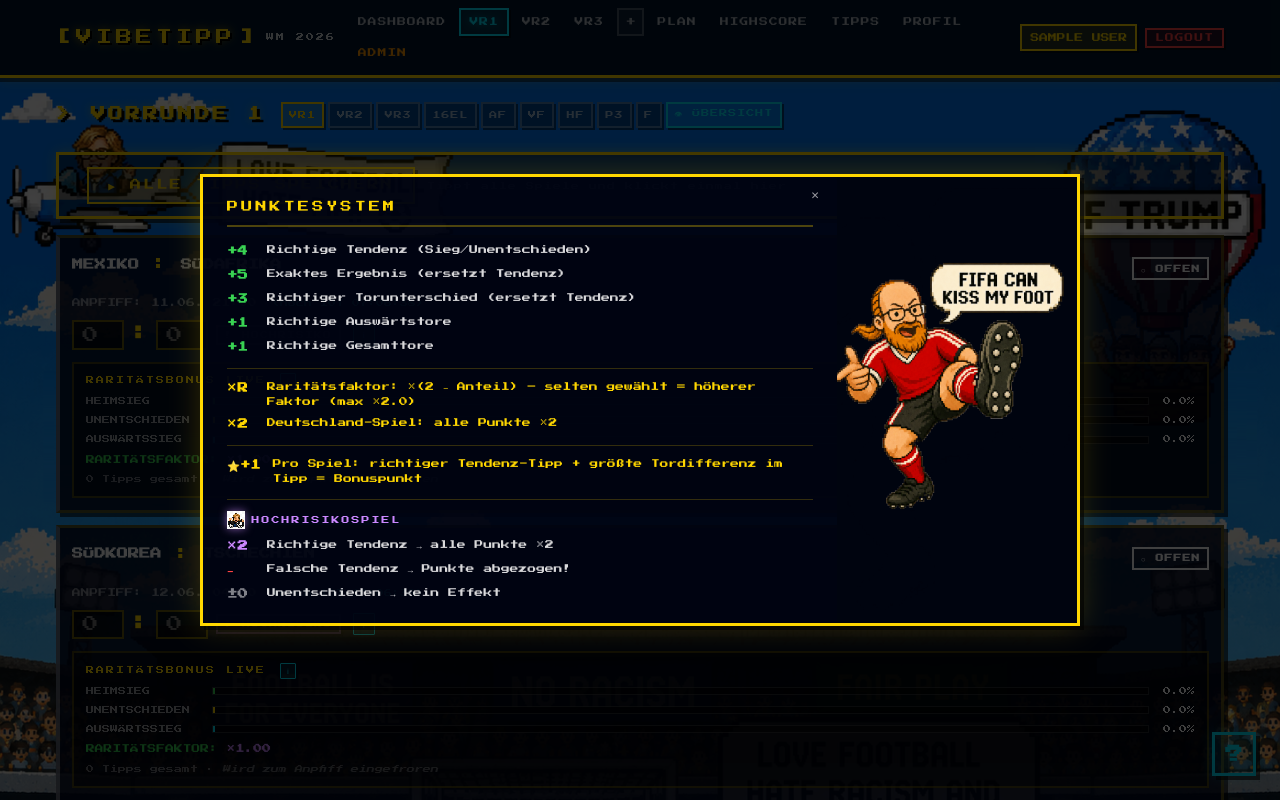
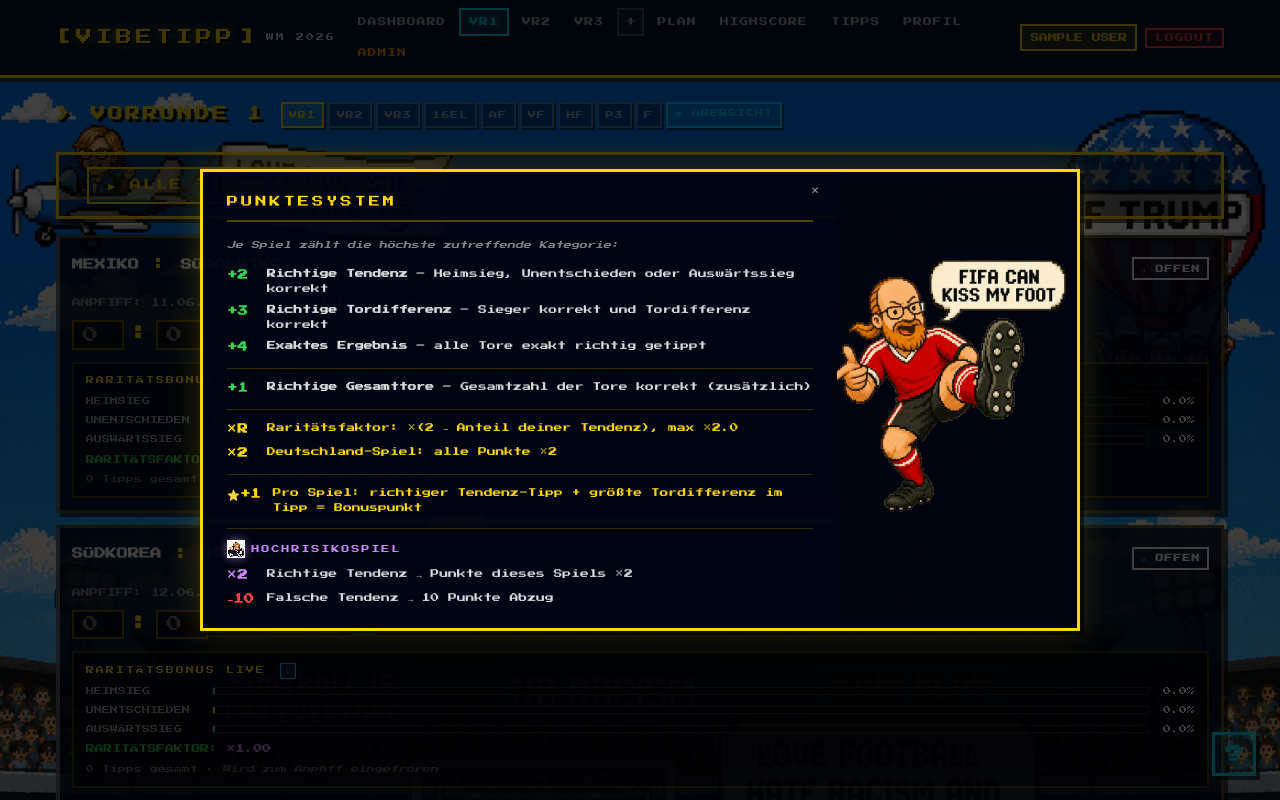
Before and after one commit to jonasbienzeisler/VibeTipp, a Flask app: page /matchday/1 in a window 1280 px wide, after a click that opens the changed part. Run offline with Flask 3, Linux system fonts and the light colour scheme; the visitor is signed in with stand-in values (Sample User, id 1).

Commit message:
feat(scoring): align point rules and high-risk game logic
New point system (highest category wins per game):
  - Exact result:       +4 pts  (was +5)
  - Correct goal diff:  +3 pts  (unchanged)
  - Correct tendency:   +2 pts  (was +4)
  - Wrong tendency:      0 pts
  - Correct total goals: +1 pt  (additional, any tendency)

Removed: home-goals bonus, away-goals bonus, goal-rich bonus,
         wrong-tendency 2pt cap.

High-risk game simplified:
  - Correct tendency: pts x2  (draw is a normal tendency)
  - Wrong tendency:   exactly -10 pts  (was variable deduction)
  - Removed: draw = neutral rule

All tooltips updated: PUNKTESYSTEM, HOCHRISIKOSPIEL, SPIELREGELN,
and KANN ICH HELFEN help modal. tip_detail.html breakdown table
rewritten to match new ScoreBreakdown fields.

54 scoring tests pass.

Co-Authored-By: Claude Sonnet 4.6 <noreply@anthropic.com>

```diff
--- a/app/templates/base.html
+++ b/app/templates/base.html
@@ -100,23 +100,23 @@
         <button class="info-modal-close" onclick="closeModal('modal-help')">✕</button>
         <div class="info-modal-title">❓ KANN ICH HELFEN?</div>
         <div class="info-modal-body">
-          <div class="info-row"><span class="info-pts">📋</span><span><strong>Tipp abgeben:</strong> Gehe zu einem Spieltag, trage Heim- und Auswärtstoranzahl ein und speichere mit dem Speichern-Button.</span></div>
+          <div class="info-row"><span class="info-pts">📋</span><span><strong>Tipp abgeben:</strong> Gehe zu einem Spieltag, trage Heim- und Auswärtstore ein und speichere deinen Tipp.</span></div>
           <div class="info-sep"></div>
-          <div class="info-row"><span class="info-pts">⏰</span><span><strong>Deadline:</strong> Jedes Spiel sperrt einzeln beim Anpfiff. Davor getippt und gespeichert haben!</span></div>
+          <div class="info-row"><span class="info-pts">⏰</span><span><strong>Deadline:</strong> Jedes Spiel sperrt einzeln beim Anpfiff. Tipps müssen vorher gespeichert sein.</span></div>
           <div class="info-sep"></div>
-          <div class="info-row"><span class="info-pts info-pts-green">+4</span><span>Richtige Tendenz (Heimsieg / Unentschieden / Auswärtssieg)</span></div>
-          <div class="info-row"><span class="info-pts info-pts-green">+5</span><span>Exaktes Ergebnis (ersetzt Tendenzpunkte)</span></div>
-          <div class="info-row"><span class="info-pts info-pts-green">+3</span><span>Richtiger Torunterschied (ersetzt Tendenzpunkte)</span></div>
-          <div class="info-row"><span class="info-pts info-pts-green">+1</span><span>Richtige Auswärtstore</span></div>
-          <div class="info-row"><span class="info-pts info-pts-green">+1</span><span>Richtige Gesamttore</span></div>
+          <div class="info-note" style="margin-bottom:0.4rem">Je Spiel zählt die höchste zutreffende Kategorie:</div>
+          <div class="info-row"><span class="info-pts info-pts-green">+2</span><span><strong>Richtige Tendenz:</strong> Heimsieg, Unentschieden oder Auswärtssieg korrekt.</span></div>
+          <div class="info-row"><span class="info-pts info-pts-green">+3</span><span><strong>Richtige Tordifferenz:</strong> Sieger korrekt und Tordifferenz korrekt.</span></div>
+          <div class="info-row"><span class="info-pts info-pts-green">+4</span><span><strong>Exaktes Ergebnis:</strong> Alle Tore exakt richtig getippt.</span></div>
+          <div class="info-row"><span class="info-pts info-pts-green">+1</span><span><strong>Richtige Gesamttore:</strong> Gesamtzahl der Tore korrekt (zusätzlich).</span></div>
           <div class="info-sep"></div>
-          <div class="info-row info-row-special"><span class="info-pts">×R</span><span>Raritätsfaktor: ×(2 − Anteil deiner Tendenz), max ×2.0 – wer seltener tippt, bekommt mehr</span></div>
-          <div class="info-row info-row-special"><span class="info-pts">×2</span><span>Deutschland-Spiele: alle Punkte verdoppelt</span></div>
-          <div class="info-row info-row-special"><span class="info-pts">⭐+1</span><span>Bonuspunkt pro Spiel: Spieler mit richtiger Tendenz UND größter Tordifferenz im Tipp</span></div>
+          <div class="info-row info-row-special"><span class="info-pts">×R</span><span><strong>Raritätsfaktor:</strong> ×(2 − Anteil deiner Tendenz), max ×2.0. Seltenere Tipps bringen mehr.</span></div>
+          <div class="info-row info-row-special"><span class="info-pts">×2</span><span><strong>Deutschland-Spiele:</strong> Alle Punkte dieses Spiels werden verdoppelt.</span></div>
+          <div class="info-row info-row-special"><span class="info-pts">⭐+1</span><span><strong>Bonuspunkt pro Spiel:</strong> Spieler mit richtiger Tendenz und größter Tordifferenz im Tipp.</span></div>
           <div class="info-sep"></div>
-          <div class="info-row"><span class="info-pts info-pts-purple">⚡</span><span><strong>Hochrisikospiel:</strong> Einmal pro Spieltag wählbar. Richtige Tendenz → ×2. Falsche Tendenz → Punkte abgezogen!</span></div>
+          <div class="info-row"><span class="info-pts info-pts-purple">⚡</span><span><strong>Hochrisikospiel:</strong> Einmal pro Spieltag wählbar. Richtige Tendenz → ×2. Falsche Tendenz → −10 Punkte.</span></div>
           <div class="info-sep"></div>
-          <div class="info-row"><span class="info-pts">🏆</span><span><strong>Highscore:</strong> Gesamtpunkte aller Spiele. Wer am Ende vorne ist, gewinnt!</span></div>
+          <div class="info-row"><span class="info-pts">🏆</span><span><strong>Highscore:</strong> Gesamtpunkte aller Spiele. Wer am Ende vorne ist, gewinnt.</span></div>
           <div class="info-row"><span class="info-pts">👤</span><span><strong>Profil:</strong> Anzeigenamen ändern und Zahlungsstatus einsehen.</span></div>
         </div>
       </div>
--- a/app/templates/matchday.html
+++ b/app/templates/matchday.html
@@ -288,7 +288,7 @@
       </div>
       <div class="risk-note-text">
         Optional. Pro Spieltag ein Spiel wählbar.<br>
-        Richtige Tendenz: ×2 · Falsche Tendenz: Punkte abgezogen · Unentschieden: kein Effekt.
+        Richtige Tendenz: Punkte ×2 · Falsche Tendenz: −10 Punkte.
       </div>
     </div>
   </div>
@@ -303,13 +303,14 @@
       <button class="info-modal-close" onclick="closeModal('modal-scoring')">✕</button>
       <div class="info-modal-title">PUNKTESYSTEM</div>
       <div class="info-modal-body">
-        <div class="info-row"><span class="info-pts info-pts-green">+4</span><span>Richtige Tendenz (Sieg/Unentschieden)</span></div>
-        <div class="info-row"><span class="info-pts info-pts-green">+5</span><span>Exaktes Ergebnis (ersetzt Tendenz)</span></div>
-        <div class="info-row"><span class="info-pts info-pts-green">+3</span><span>Richtiger Torunterschied (ersetzt Tendenz)</span></div>
-        <div class="info-row"><span class="info-pts info-pts-green">+1</span><span>Richtige Auswärtstore</span></div>
-        <div class="info-row"><span class="info-pts info-pts-green">+1</span><span>Richtige Gesamttore</span></div>
+        <div class="info-note" style="margin-bottom:0.5rem">Je Spiel zählt die höchste zutreffende Kategorie:</div>
+        <div class="info-row"><span class="info-pts info-pts-green">+2</span><span><strong>Richtige Tendenz</strong> – Heimsieg, Unentschieden oder Auswärtssieg korrekt</span></div>
+        <div class="info-row"><span class="info-pts info-pts-green">+3</span><span><strong>Richtige Tordifferenz</strong> – Sieger korrekt und Tordifferenz korrekt</span></div>
+        <div class="info-row"><span class="info-pts info-pts-green">+4</span><span><strong>Exaktes Ergebnis</strong> – alle Tore exakt richtig getippt</span></div>
         <div class="info-sep"></div>
-        <div class="info-row info-row-special"><span class="info-pts">×R</span><span>Raritätsfaktor: ×(2 − Anteil) – selten gewählt = höherer Faktor (max ×2.0)</span></div>
+        <div class="info-row"><span class="info-pts info-pts-green">+1</span><span><strong>Richtige Gesamttore</strong> – Gesamtzahl der Tore korrekt (zusätzlich)</span></div>
+        <div class="info-sep"></div>
+        <div class="info-row info-row-special"><span class="info-pts">×R</span><span>Raritätsfaktor: ×(2 − Anteil deiner Tendenz), max ×2.0</span></div>
         <div class="info-row info-row-special"><span class="info-pts">×2</span><span>Deutschland-Spiel: alle Punkte ×2</span></div>
         <div class="info-sep"></div>
         <div class="info-row info-row-special"><span class="info-pts">⭐+1</span><span>Pro Spiel: richtiger Tendenz-Tipp + größte Tordifferenz im Tipp = Bonuspunkt</span></div>
@@ -318,9 +319,8 @@
           <img src="{{ url_for('static', filename='risk_icon_small.png') }}" alt="" class="info-risk-icon">
           HOCHRISIKOSPIEL
         </div>
-        <div class="info-row info-row-risk"><span class="info-pts info-pts-purple">×2</span><span>Richtige Tendenz → alle Punkte ×2</span></div>
-        <div class="info-row info-row-risk info-row-neg"><span class="info-pts info-pts-red">−</span><span>Falsche Tendenz → Punkte abgezogen!</span></div>
-        <div class="info-row info-row-risk"><span class="info-pts info-pts-gray">±0</span><span>Unentschieden → kein Effekt</span></div>
+        <div class="info-row info-row-risk"><span class="info-pts info-pts-purple">×2</span><span>Richtige Tendenz → Punkte dieses Spiels ×2</span></div>
+        <div class="info-row info-row-risk info-row-neg"><span class="info-pts info-pts-red">−10</span><span>Falsche Tendenz → 10 Punkte Abzug</span></div>
       </div>
     </div>
     <div class="info-modal-right">
@@ -363,14 +363,14 @@
         <div class="info-row"><span class="info-pts">⏰</span><span>Tippen bis kurz vor dem jeweiligen Anpfiff</span></div>
         <div class="info-row"><span class="info-pts">🔒</span><span>Jedes Spiel sperrt einzeln bei Anpfiff</span></div>
         <div class="info-sep"></div>
-        <div class="info-row"><span class="info-pts info-pts-green">+4</span><span>Richtige Tendenz</span></div>
-        <div class="info-row"><span class="info-pts info-pts-green">+5</span><span>Exaktes Ergebnis</span></div>
-        <div class="info-row"><span class="info-pts info-pts-green">+3</span><span>Richtiger Torunterschied</span></div>
-        <div class="info-row"><span class="info-pts info-pts-green">+1</span><span>Auswärtstore korrekt</span></div>
-        <div class="info-row"><span class="info-pts info-pts-green">+1</span><span>Gesamttore korrekt</span></div>
-        <div class="info-row info-row-special"><span class="info-pts">⭐+1</span><span>Pro Spiel: richtiger Tendenz-Tipp + größte Tordifferenz im Tipp = Bonuspunkt</span></div>
+        <div class="info-note" style="margin-bottom:0.4rem">Höchste zutreffende Kategorie zählt:</div>
+        <div class="info-row"><span class="info-pts info-pts-green">+2</span><span>Richtige Tendenz</span></div>
+        <div class="info-row"><span class="info-pts info-pts-green">+3</span><span>Richtige Tordifferenz</span></div>
+        <div class="info-row"><span class="info-pts info-pts-green">+4</span><span>Exaktes Ergebnis</span></div>
+        <div class="info-row"><span class="info-pts info-pts-green">+1</span><span>Richtige Gesamttore (zusätzlich)</span></div>
+        <div class="info-row info-row-special"><span class="info-pts">⭐+1</span><span>Bonuspunkt: richtige Tendenz + größte Tordifferenz im Tipp</span></div>
         <div class="info-sep"></div>
-        <div class="info-row info-row-risk info-row-neg"><span class="info-pts info-pts-red">−</span><span>Hochrisiko falsch: Punkte werden abgezogen</span></div>
+        <div class="info-row info-row-risk info-row-neg"><span class="info-pts info-pts-red">−10</span><span>Hochrisiko falsch: 10 Punkte Abzug</span></div>
       </div>
     </div>
     <div class="info-modal-right">
@@ -386,11 +386,11 @@
       <button class="info-modal-close" onclick="closeModal('modal-hochrisiko')">✕</button>
       <div class="info-modal-title">⚡ HOCHRISIKOSPIEL</div>
       <div class="info-modal-body">
-        <div class="info-row info-row-special"><span class="info-pts">×2</span><span>Richtige Tendenz → alle Punkte ×2</span></div>
-        <div class="info-row info-row-neg"><span class="info-pts info-pts-red">−</span><span>Falsche Tendenz → Punkte abgezogen!</span></div>
-        <div class="info-row"><span class="info-pts info-pts-gray">±0</span><span>Unentschieden → kein Effekt</span></div>
+        <div class="info-row info-row-special"><span class="info-pts info-pts-purple">×2</span><span>Richtige Tendenz → Punkte dieses Spiels ×2</span></div>
+        <div class="info-row info-row-neg"><span class="info-pts info-pts-red">−10</span><span>Falsche Tendenz → 10 Punkte Abzug</span></div>
         <div class="info-sep"></div>
-        <div class="info-note">Genau ein Spiel pro Spieltag. Erst möglich wenn ein Tipp abgegeben wurde. Nur für noch nicht gestartete Spiele möglich.</div>
+        <div class="info-note">Genau ein Spiel pro Spieltag wählbar. Erst möglich wenn ein Tipp gespeichert wurde. Nur für noch nicht gestartete Spiele möglich.</div>
+        <div class="info-note" style="margin-top:0.4rem">Unentschieden ist eine normale Tendenz. Wer Unentschieden tippt und das Spiel endet unentschieden, ist die Tendenz richtig.</div>
       </div>
     </div>
     <div class="info-modal-right">
```
Also changed, not shown: app/scoring/engine.py (+41 -83 lines), app/templates/tip_detail.html (+22 -52 lines), tests/test_scoring.py (+264 -168 lines).
